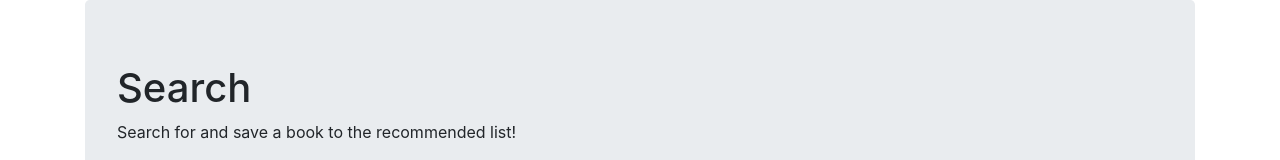
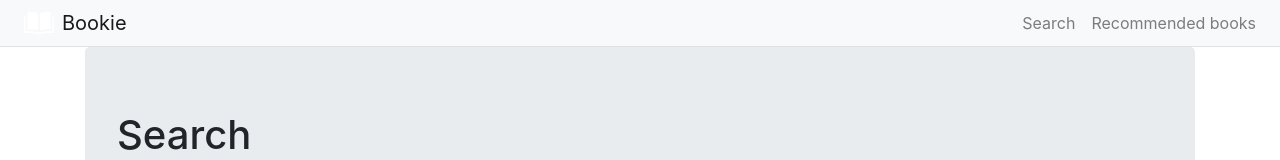
Before and after one commit to angelicamapeso/bookie, a React (Create React App) app in the folder client/: page / in a window 1280 px wide. Shown: the top 160 px of the page. Built offline with nearby package versions, Linux system fonts and the light colour scheme; no server answers.

Commit message:
Display mainNav

```diff
--- a/client/src/App.js
+++ b/client/src/App.js
@@ -1,12 +1,14 @@
 import React from "react";
 import { BrowserRouter as Router, Switch, Route } from "react-router-dom";
 import { BookProvider } from "./utils/BookContext";
+import MainNav from "./components/MainNav";
 import Search from "./pages/Search";
 
 function App() {
   return (
     <BookProvider>
       <Router>
+        <MainNav />
         <Switch>
           <Route exact path="/" component={Search} />
           <Route exact path="/recommended">
```
